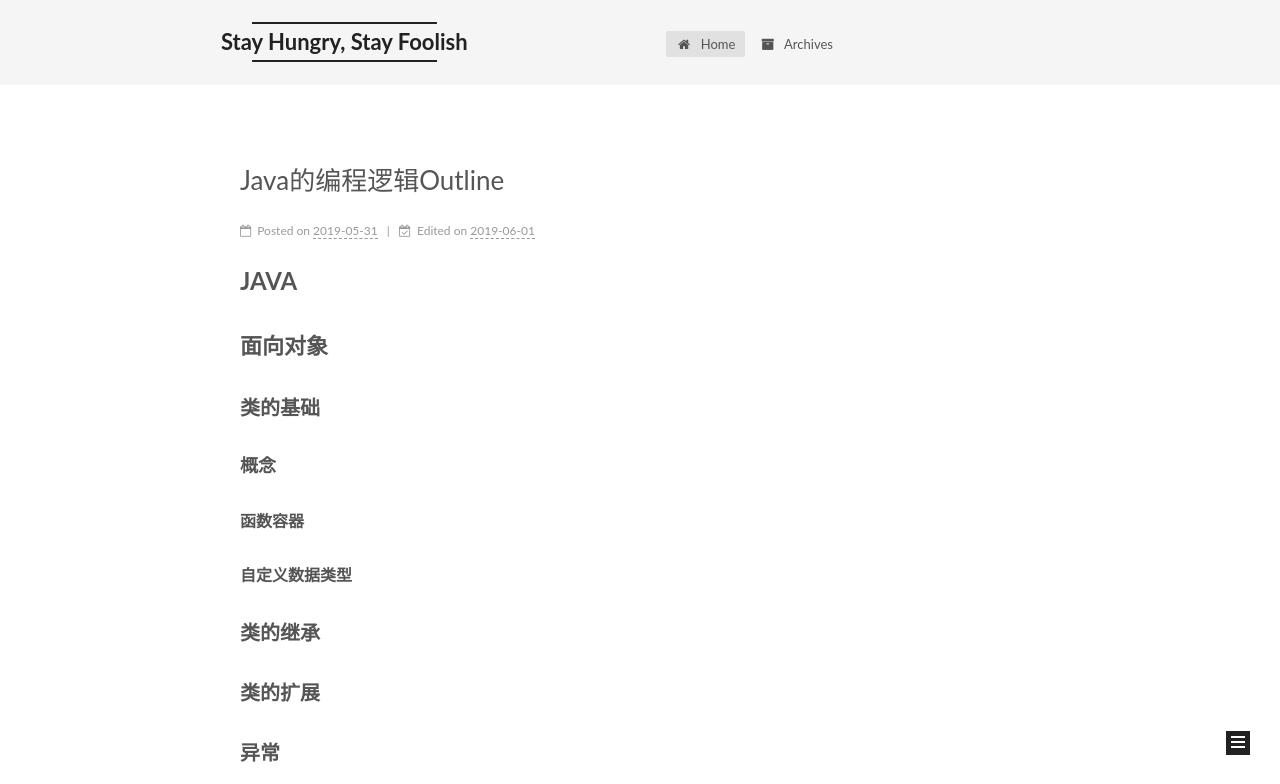
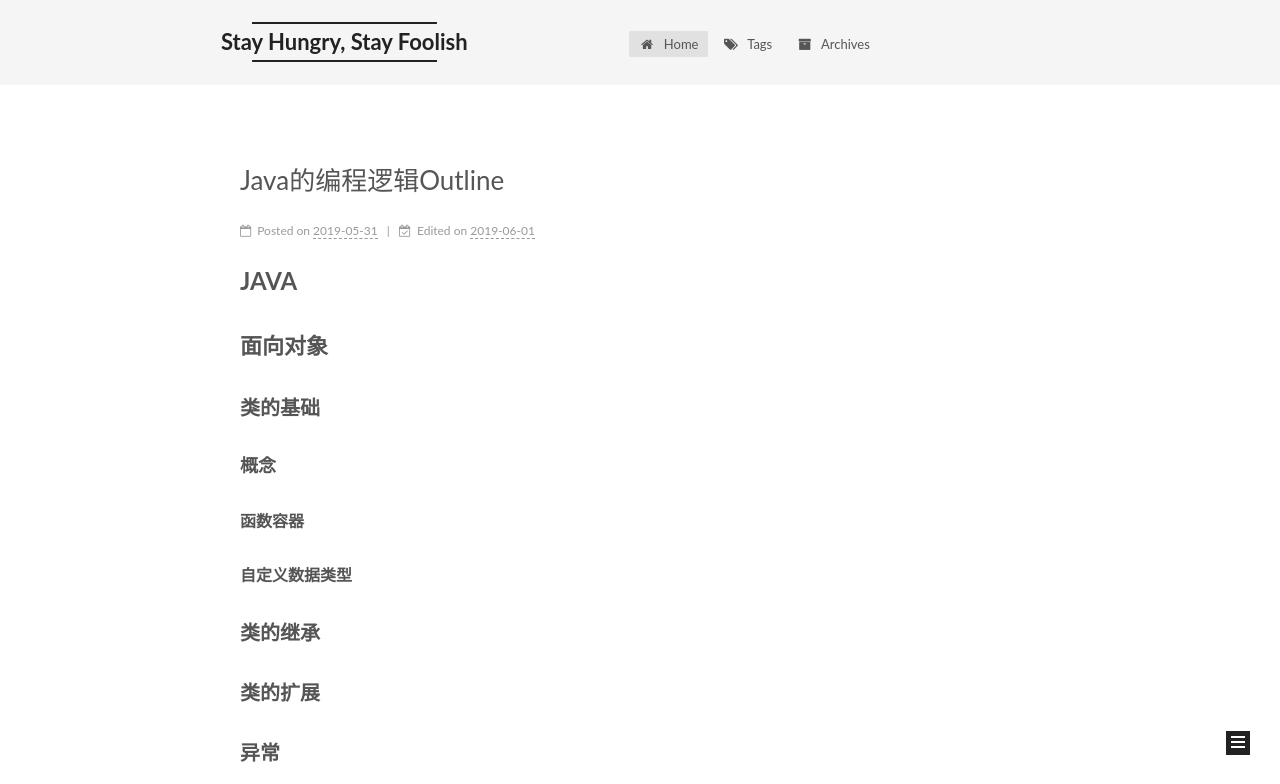
Before and after one commit to Onion99/Onion99.github.io, a plain HTML site: page index.html in a window 1280 px wide. Shown: the top 784 px of the page. Drawn offline with Linux system fonts and the light colour scheme.

Commit message:
Site updated: 2019-06-01 10:10:38

```diff
--- a/index.html
+++ b/index.html
@@ -218,6 +218,23 @@
 
 
     <a href="/" rel="section"><i class="menu-item-icon fa fa-fw fa-home"></i> <br>Home</a>
+
+  </li>
+
+
+
+
+          <li class="menu-item menu-item-tags">
+
+
+
+
+
+
+
+
+
+    <a href="/tags/" rel="section"><i class="menu-item-icon fa fa-fw fa-tags"></i> <br>Tags</a>
 
   </li>
 
```
Also changed, not shown: 2019/05/31/hello-world/index.html (+17 -0 lines), archives/2019/05/index.html (+20 -0 lines), archives/2019/index.html (+20 -0 lines), archives/index.html (+20 -0 lines), tags/Java/index.html (+20 -0 lines).
